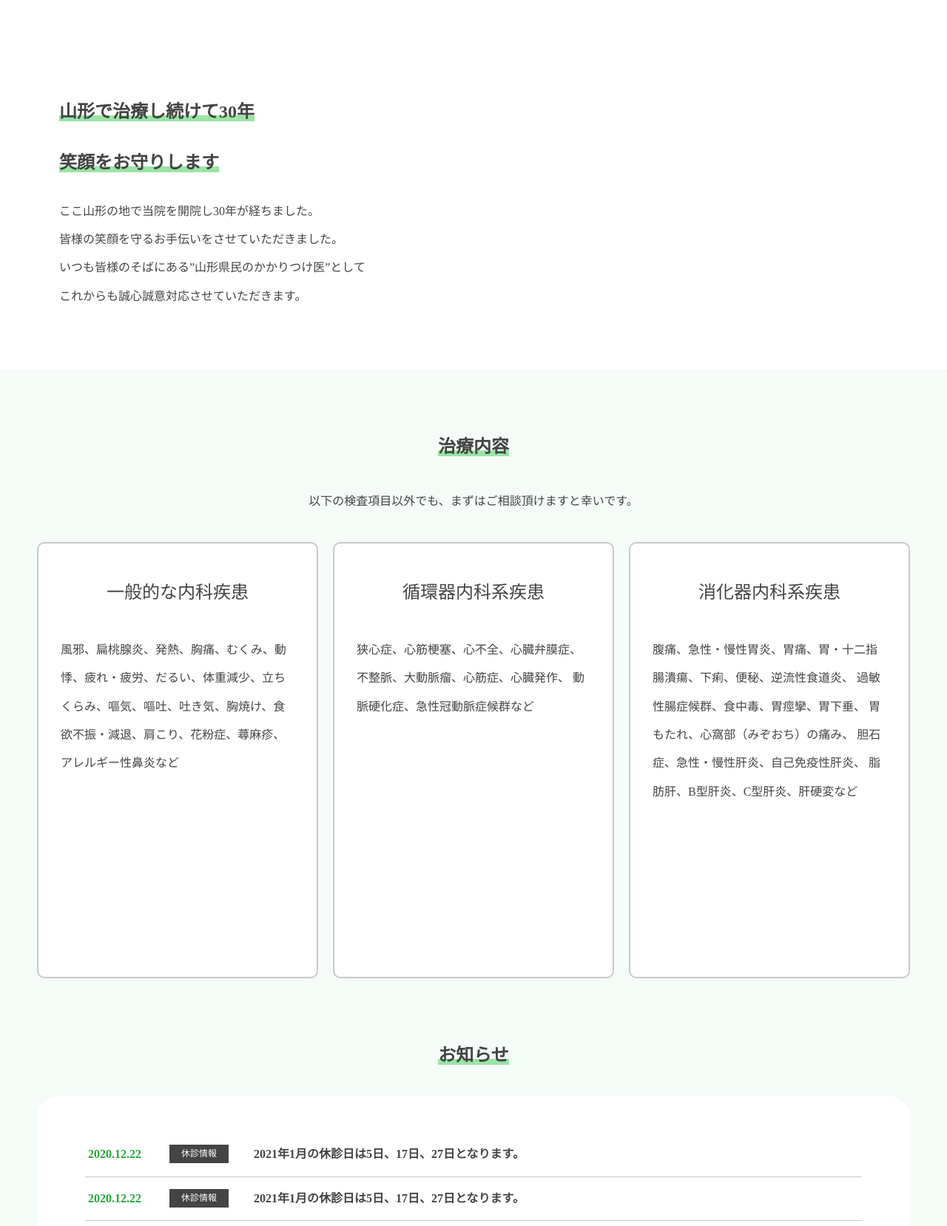
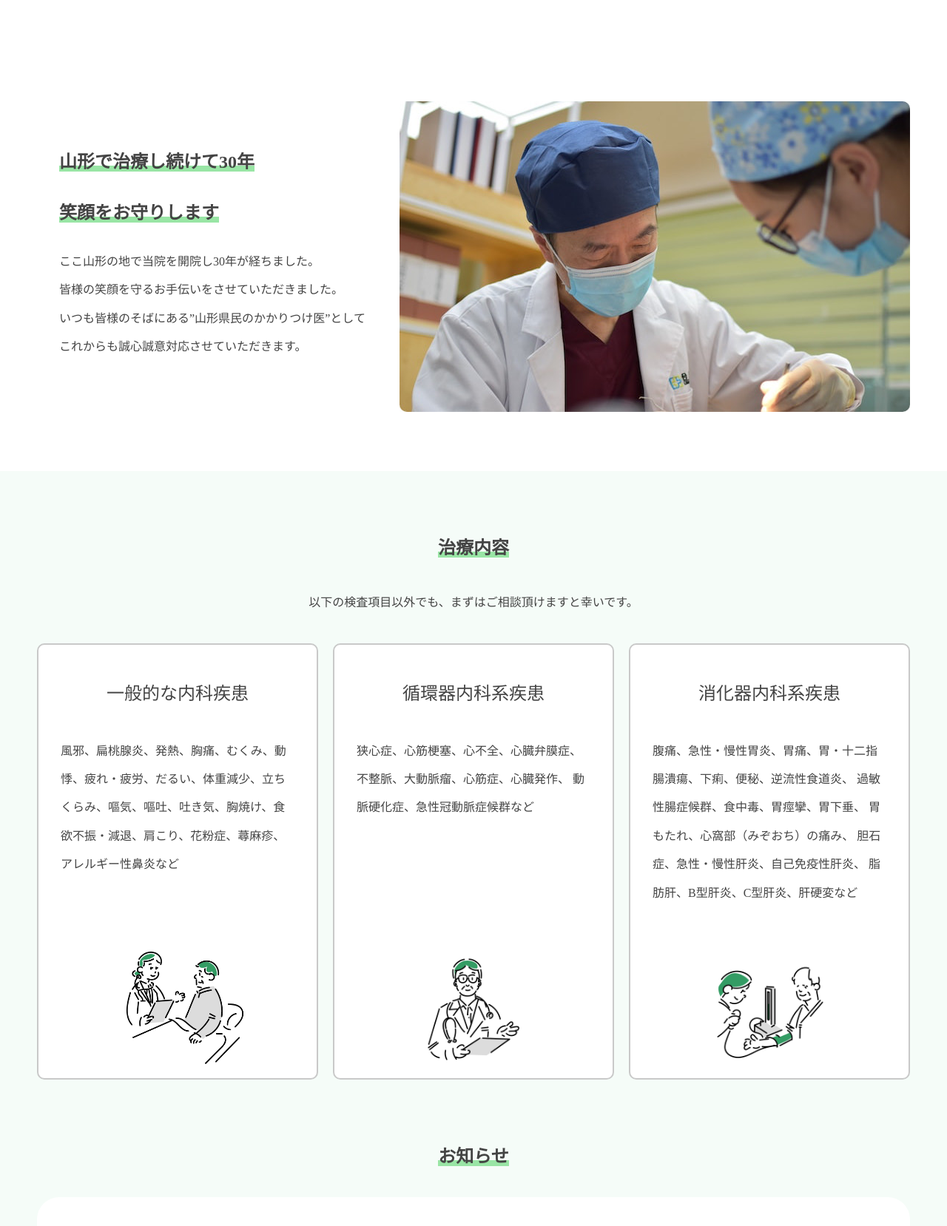
Before and after one commit to Mu-ran/haisya, a plain HTML site: page index.html in a window 1280 px wide. Shown: the part 1100-2758 px from the top of the page at 74% size. Drawn offline with Linux system fonts and the light colour scheme; files whose address does not match are found by name.

Commit message:
Update index.html

```diff
--- a/index.html
+++ b/index.html
@@ -18,14 +18,14 @@
     <header>
       <div class="header-wrapper">
         <div class="header-left">
-          <img src="img/病院の地図マーク.jpg" alt="">
+          <img src="https://mu-ran.github.io/haisya/病院の地図マーク.jpg" alt="">
           <p class="logo-title">石井総合内科<br>クリニック</p>
         </div>
 
         <div class="header-right">
           <p>受付時間 8:30~18:00 平日・土(日祝はお休み) </p>
           <div class="header-telephone">
-            <img src="img/受話器の線画アイコン.jpg" alt="">
+            <img src="https://mu-ran.github.io/haisya/受話器の線画アイコン.jpg" alt="">
             <a class="phone-number" href="000-0000-0000">000-0000-0000</a>
           </div>
         </div>
@@ -53,7 +53,7 @@
             ここ山形の地で当院を開院し30年が経ちました。<br>皆様の笑顔を守るお手伝いをさせていただきました。<br>いつも皆様のそばにある”山形県民のかかりつけ医”として<br>これからも誠心誠意対応させていただきます。
           </p>
         </div>
-        <img class="section-right" src="img/belief.jpg" alt="">
+        <img class="section-right" src="https://mu-ran.github.io/haisya/belief.jpg" alt="">
       </div>
     </section>
 
@@ -68,12 +68,12 @@
             <h3 class="section-menu-title">一般的な内科疾患</h3>
             <p class="section-menu-text">
               風邪、扁桃腺炎、発熱、胸痛、むくみ、動悸、疲れ・疲労、だるい、体重減少、立ちくらみ、嘔気、嘔吐、吐き気、胸焼け、食欲不振・減退、肩こり、花粉症、蕁麻疹、アレルギー性鼻炎など</p>
-            <img class="section-menu-img" src="img/g0108.png" alt="">
+            <img class="section-menu-img" src="https://mu-ran.github.io/haisya/g0108.png" alt="">
           </div>
           <div class="section-menu-list">
             <h3 class="section-menu-title">循環器内科系疾患</h3>
             <p class="section-menu-text">狭心症、心筋梗塞、心不全、心臓弁膜症、不整脈、大動脈瘤、心筋症、心臓発作、 動脈硬化症、急性冠動脈症候群など</p>
-            <img class="section-menu-img" src="img/g0099.png" alt="">
+            <img class="section-menu-img" src="https://mu-ran.github.io/haisya/g0099.png" alt="">
           </div>
           <div class="section-menu-list">
             <h3 class="section-menu-title">消化器内科系疾患</h3>
@@ -81,7 +81,7 @@
               胃もたれ、心窩部（みぞおち）の痛み、
               胆石症、急性・慢性肝炎、自己免疫性肝炎、
               脂肪肝、B型肝炎、C型肝炎、肝硬変など</p>
-            <img class="section-menu-img" src="img/g0092.png" alt="">
+            <img class="section-menu-img" src="https://mu-ran.github.io/haisya/g0092.png" alt="">
           </div>
         </div>
 
```
